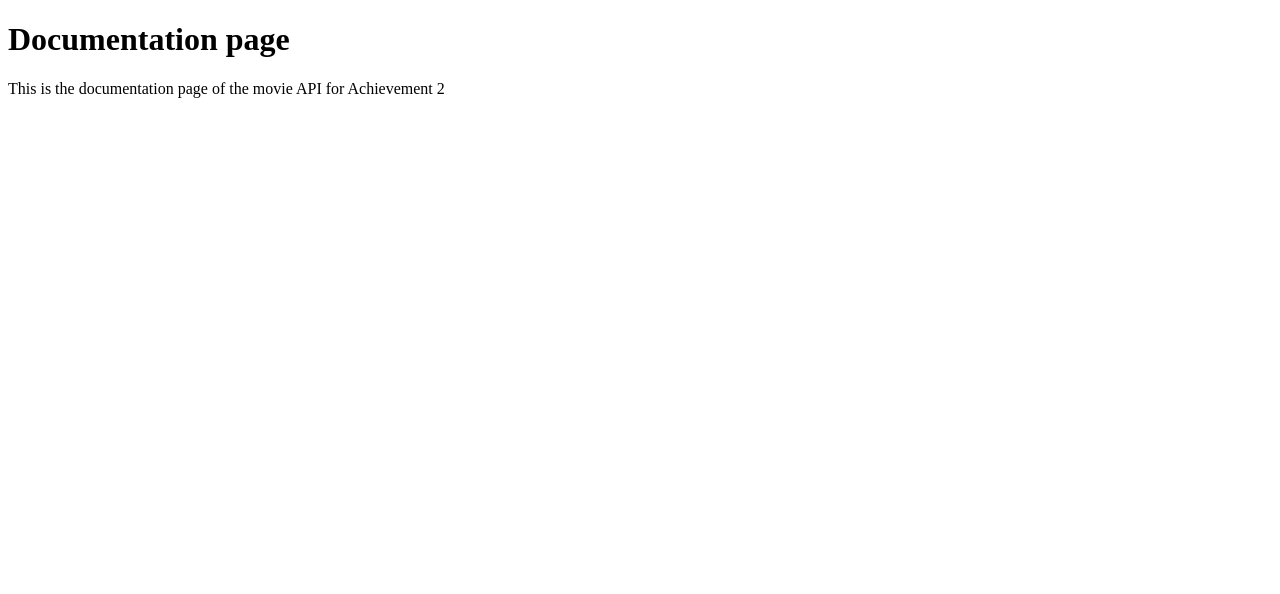
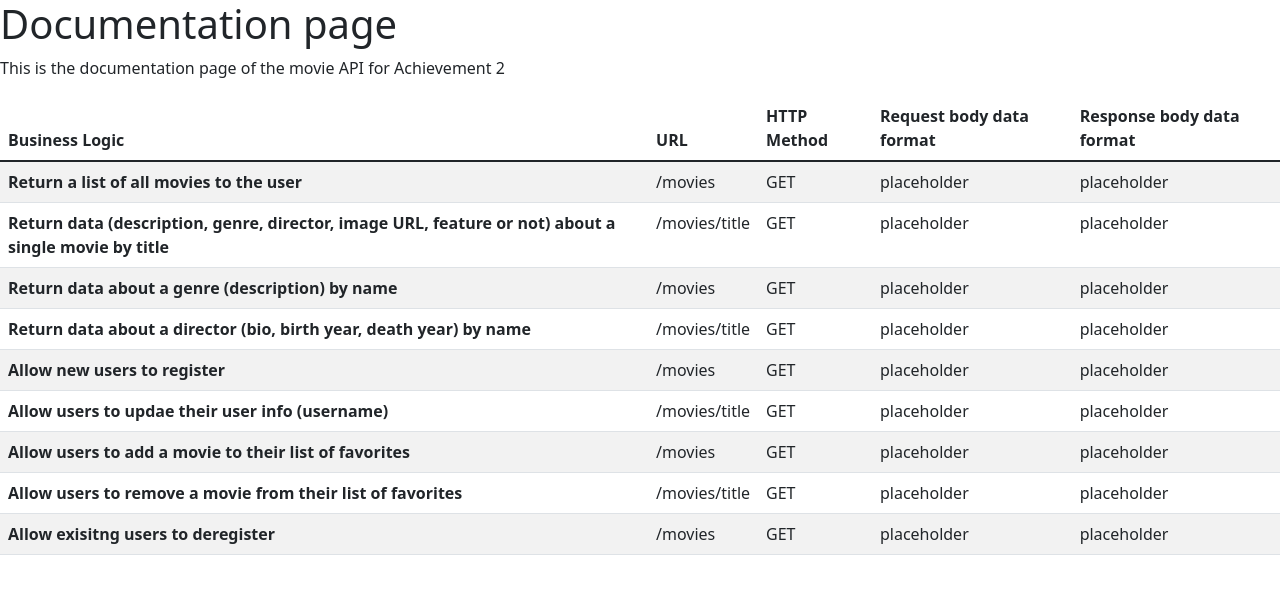
Before and after one commit to jimmychen97/myFlix-server, a website: page public/documentation.html in a window 1280 px wide. Drawn offline with nearby package versions, Linux system fonts and the light colour scheme.

Commit message:
Added table for API documentation

```diff
--- a/index.js
+++ b/index.js
@@ -1,6 +1,10 @@
 const express = require('express'),
-  morgan = require('morgan');
+  morgan = require('morgan'),
+  bodyParser = require('body-parser'),
+  uuid = require('uuid');
+
 const app = express();
+app.use(bodyParser.json());
 
 let topMovies = [
   {
--- a/public/documentation.html
+++ b/public/documentation.html
@@ -4,11 +4,91 @@
     <meta charset="UTF-8">
     <meta http-equiv="X-UA-Compatible" content="IE=edge">
     <meta name="viewport" content="width=device-width, initial-scale=1.0">
+    <link href="https://cdn.jsdelivr.net/npm/bootstrap@5.1.3/dist/css/bootstrap.min.css" rel="stylesheet" integrity="sha384-1BmE4kWBq78iYhFldvKuhfTAU6auU8tT94WrHftjDbrCEXSU1oBoqyl2QvZ6jIW3" crossorigin="anonymous">
     <title>Movie API Documentation</title>
 </head>
 <body>
     <h1>Documentation page</h1>
     <p>This is the documentation page of the movie API for Achievement 2</p>
 
+    <table class="table table-striped">
+        <thead>
+            <tr>
+                <th scope="col">Business Logic</th>
+                <th scope="col">URL</th>
+                <th scope="col">HTTP Method</th>
+                <th scope="col">Request body data format</th>
+                <th scope="col">Response body data format</th>
+            </tr>
+        </thead>
+        <tbody>
+            <tr>
+                <th scope="row">Return a list of all movies to the user</th>
+                <td>/movies</td>
+                <td>GET</td>
+                <td>placeholder</td>
+                <td>placeholder</td>
+            </tr>
+            <tr>
+                <th scope="row">Return data (description, genre, director, image URL, feature or not) about a single movie by title
+                </th>
+                <td>/movies/title</td>
+                <td>GET</td>
+                <td>placeholder</td>
+                <td>placeholder</td>
+            </tr>
+            <tr>
+                <th scope="row">Return data about a genre (description) by name</th>
+                <td>/movies</td>
+                <td>GET</td>
+                <td>placeholder</td>
+                <td>placeholder</td>
+            </tr>
+            <tr>
+                <th scope="row">Return data about a director (bio, birth year, death year) by name</th>
+                <td>/movies/title</td>
+                <td>GET</td>
+                <td>placeholder</td>
+                <td>placeholder</td>
+            </tr>
+            <tr>
+                <th scope="row">Allow new users to register</th>
+                <td>/movies</td>
+                <td>GET</td>
+                <td>placeholder</td>
+                <td>placeholder</td>
+            </tr>
+            <tr>
+                <th scope="row">Allow users to updae their user info (username)</th>
+                <td>/movies/title</td>
+                <td>GET</td>
+                <td>placeholder</td>
+                <td>placeholder</td>
+            </tr>
+            <tr>
+                <th scope="row">Allow users to add a movie to their list of favorites</th>
+                <td>/movies</td>
+                <td>GET</td>
+                <td>placeholder</td>
+                <td>placeholder</td>
+            </tr>
+            <tr>
+                <th scope="row">Allow users to remove a movie from their list of favorites</th>
+                <td>/movies/title</td>
+                <td>GET</td>
+                <td>placeholder</td>
+                <td>placeholder</td>
+            </tr>
+            <tr>
+                <th scope="row">Allow exisitng users to deregister</th>
+                <td>/movies</td>
+                <td>GET</td>
+                <td>placeholder</td>
+                <td>placeholder</td>
+            </tr>
+        </tbody>
+    </table>
+
+    <script src="https://cdn.jsdelivr.net/npm/bootstrap@5.1.3/dist/js/bootstrap.bundle.min.js" integrity="sha384-ka7Sk0Gln4gmtz2MlQnikT1wXgYsOg+OMhuP+IlRH9sENBO0LRn5q+8nbTov4+1p" crossorigin="anonymous"></script>
 </body>
 </html>
```
